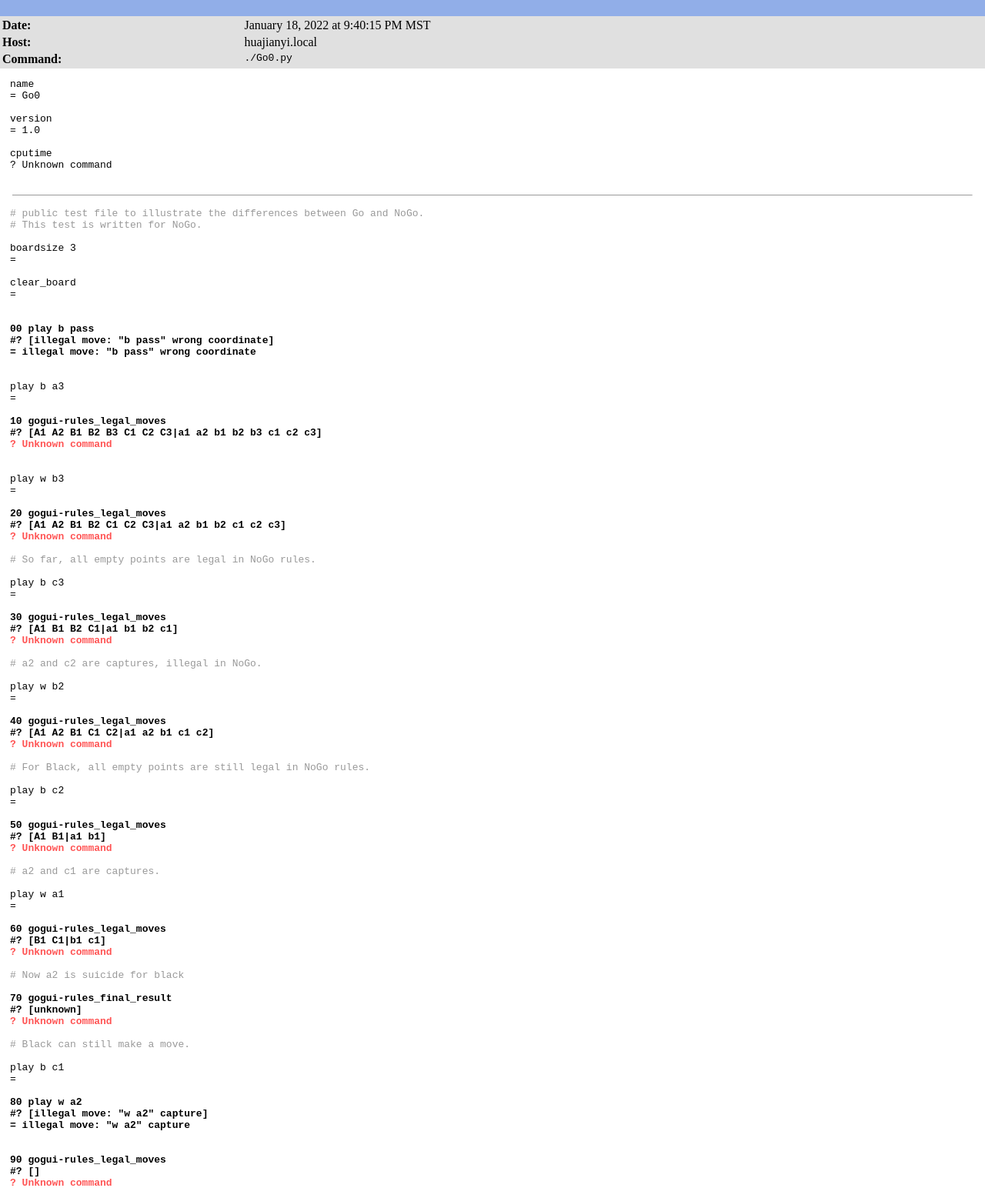
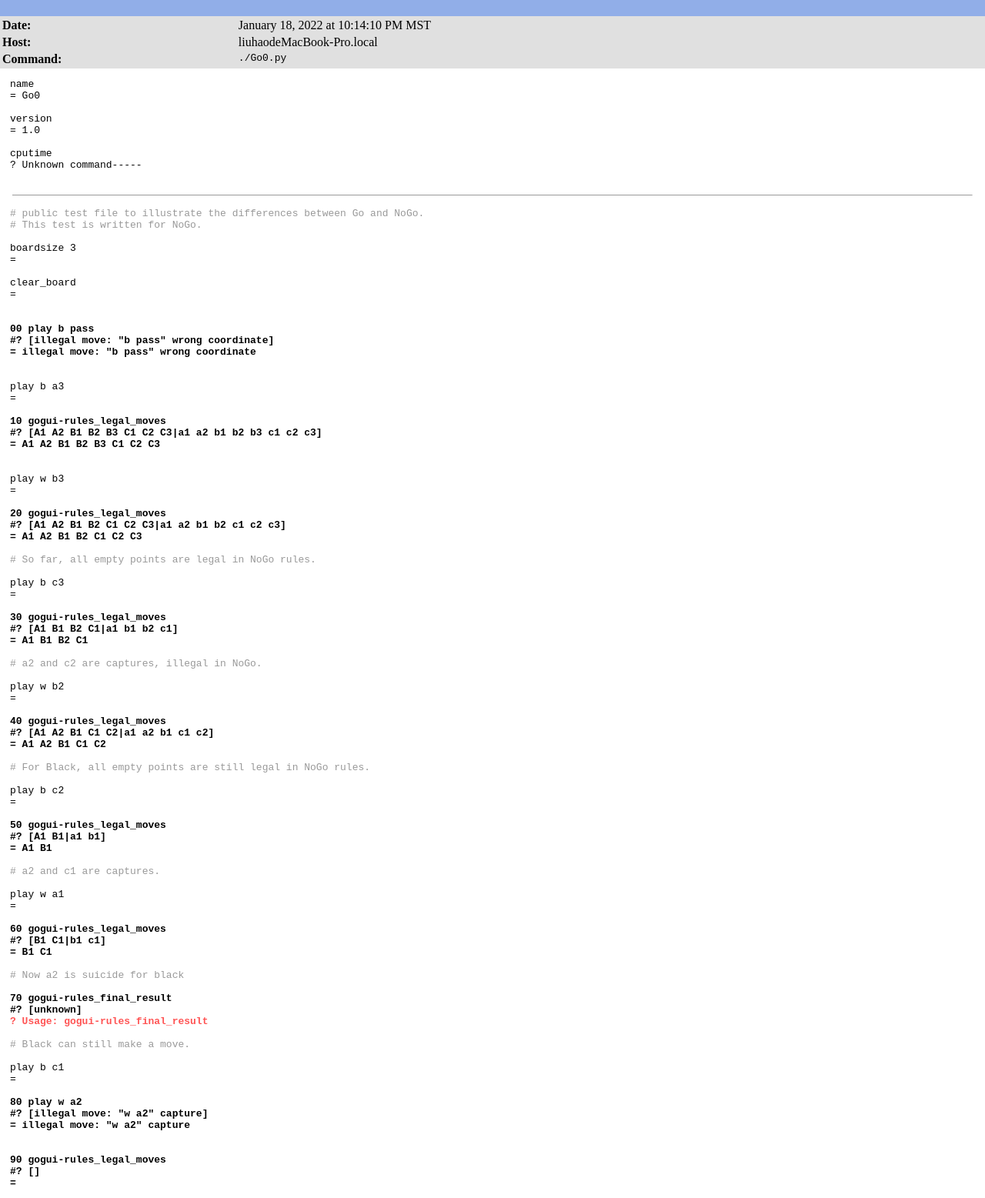
Before and after one commit to zhengyao603/CMPUT455-Assignment1, a plain HTML site: page assignment1/public-tests-nogo.gtp.out.html in a window 1280 px wide. Shown: the part 43-1600 px from the top of the page at 77% size. Drawn offline with Linux system fonts and the light colour scheme.

Commit message:
big fixed

```diff
--- a/assignment1/public-tests-nogo.gtp.out.html
+++ b/assignment1/public-tests-nogo.gtp.out.html
@@ -23,8 +23,8 @@ span.test { font-weight:bold; }
 </td></tr>
 </table>
 <table width="100%" bgcolor="#e0e0e0">
-<tr><th align="left">Date:</th><td>January 18, 2022 at 9:40:15 PM MST</td></tr>
-<tr><th align="left">Host:</th><td>huajianyi.local</td></tr>
+<tr><th align="left">Date:</th><td>January 18, 2022 at 10:14:10 PM MST</td></tr>
+<tr><th align="left">Host:</th><td>liuhaodeMacBook-Pro.local</td></tr>
 <tr><th align="left" valign="top">Command:</th>
 <td valign="top"><tt>./Go0.py</tt></td></tr>
 </table>
@@ -36,7 +36,7 @@ version
 = 1.0
 
 cputime
-? Unknown command
+? Unknown command-----
 
 </pre>
 <hr style="margin:1em" size="1">
@@ -61,7 +61,7 @@ cputime
 
 <span class="test"><a name="10">10 gogui-rules_legal_moves
 </a>#? [A1 A2 B1 B2 B3 C1 C2 C3|a1 a2 b1 b2 b3 c1 c2 c3]
-</span><span class="fail">? Unknown command
+= A1 A2 B1 B2 B3 C1 C2 C3
 
 </span>
 <span class="command">play w b3
@@ -69,7 +69,7 @@ cputime
 
 <span class="test"><a name="20">20 gogui-rules_legal_moves
 </a>#? [A1 A2 B1 B2 C1 C2 C3|a1 a2 b1 b2 c1 c2 c3]
-</span><span class="fail">? Unknown command
+= A1 A2 B1 B2 C1 C2 C3
 
 </span><span class="comment"># So far, all empty points are legal in NoGo rules.
 </span>
@@ -78,7 +78,7 @@ cputime
 
 <span class="test"><a name="30">30 gogui-rules_legal_moves
 </a>#? [A1 B1 B2 C1|a1 b1 b2 c1]
-</span><span class="fail">? Unknown command
+= A1 B1 B2 C1
 
 </span><span class="comment"># a2 and c2 are captures, illegal in NoGo.
 </span>
@@ -87,7 +87,7 @@ cputime
 
 <span class="test"><a name="40">40 gogui-rules_legal_moves
 </a>#? [A1 A2 B1 C1 C2|a1 a2 b1 c1 c2]
-</span><span class="fail">? Unknown command
+= A1 A2 B1 C1 C2
 
 </span><span class="comment"># For Black, all empty points are still legal in NoGo rules.
 </span>
@@ -96,7 +96,7 @@ cputime
 
 <span class="test"><a name="50">50 gogui-rules_legal_moves
 </a>#? [A1 B1|a1 b1]
-</span><span class="fail">? Unknown command
+= A1 B1
 
 </span><span class="comment"># a2 and c1 are captures.
 </span>
@@ -105,13 +105,13 @@ cputime
 
 <span class="test"><a name="60">60 gogui-rules_legal_moves
 </a>#? [B1 C1|b1 c1]
-</span><span class="fail">? Unknown command
+= B1 C1
 
 </span><span class="comment"># Now a2 is suicide for black
 </span>
 <span class="test"><a name="70">70 gogui-rules_final_result
 </a>#? [unknown]
-</span><span class="fail">? Unknown command
+</span><span class="fail">? Usage: gogui-rules_final_result
 
 </span><span class="comment"># Black can still make a move.
 </span>
@@ -125,7 +125,7 @@ cputime
 </span>
 <span class="test"><a name="90">90 gogui-rules_legal_moves
 </a>#? []
-</span><span class="fail">? Unknown command
+=
 
 </span><span class="comment"># Both moves are captures, illegal in NoGo. Game over, Black wins.
 </span>
@@ -142,7 +142,7 @@ cputime
 <hr style="margin:1em" size="1">
 <pre style="margin:1em">
 </span>cputime
-? Unknown command
+? Usage: gogui-rules_final_result
 
 quit
-? Unknown command
+? Unknown command-----
```
Also changed, not shown: 1 other file.
